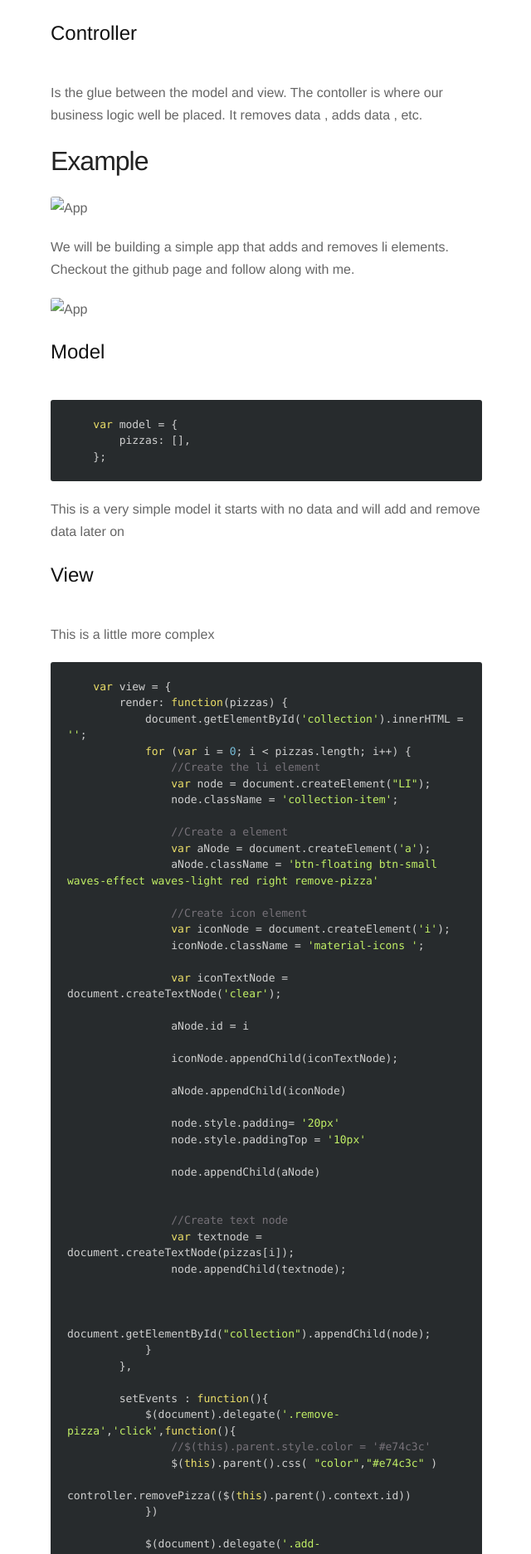
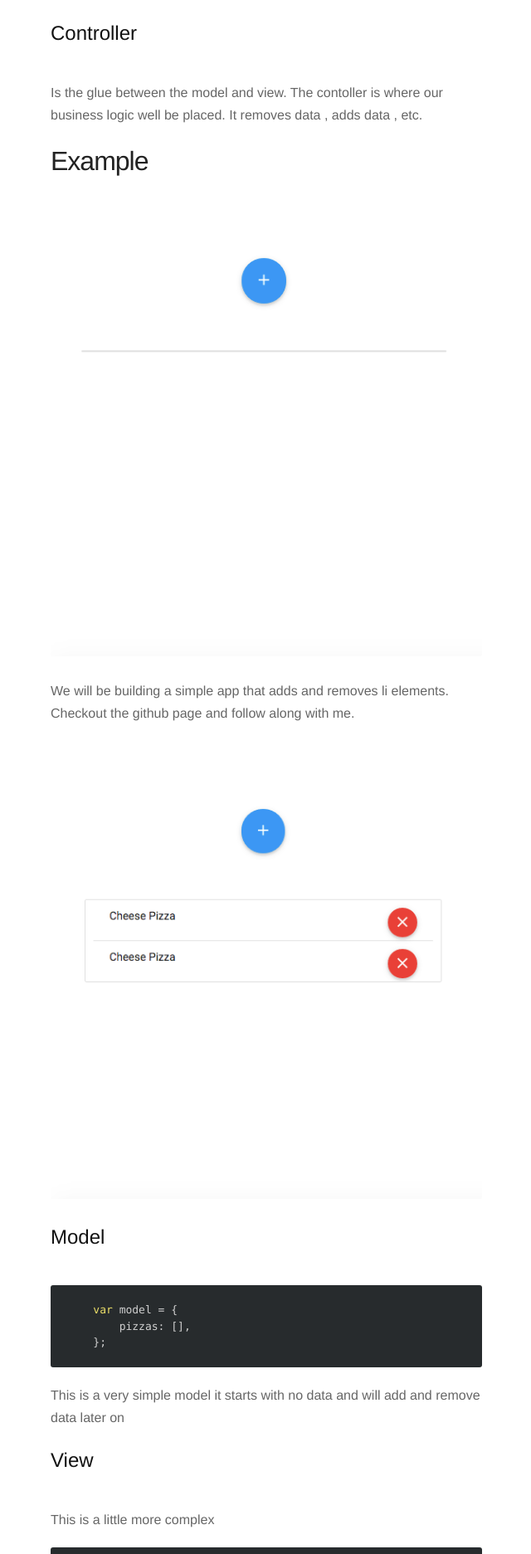
Before and after one commit to abdi0987/blog, a Jekyll site: the page built from _posts/2015-08-15-MVC-Pattern.markdown, in a window 1280 px wide. Shown: the part 719-2592 px from the top of the page at 83% size, without its empty margins (319-959 px from the left). Built offline with Jekyll 4.4.1, drawn with Linux system fonts in a browser that asks for light colours; nearby versions of some CDN libraries; Markdown is read by kramdown in place of the engine named in the settings.

Commit message:
Added post

```diff
--- a/_posts/2015-08-15-MVC-Pattern.markdown
+++ b/_posts/2015-08-15-MVC-Pattern.markdown
@@ -21,11 +21,11 @@ View is what's presented to the users and how users interact with the app. The v
 Is the glue between the model and view. The contoller is where our business logic well be placed. It removes data , adds data , etc.
 
 # Example
-![App](../assets/images/screen2.png "Sample App")
+![App](../../assets/images/screen2.png "Sample App")
 
 We will be building a simple app that adds and removes li elements. Checkout the github page and follow along with me.
 
-![App](../assets/images/screen1.png "Sample App")
+![App](../../assets/images/screen1.png "Sample App")
 
 ## Model
 
```
